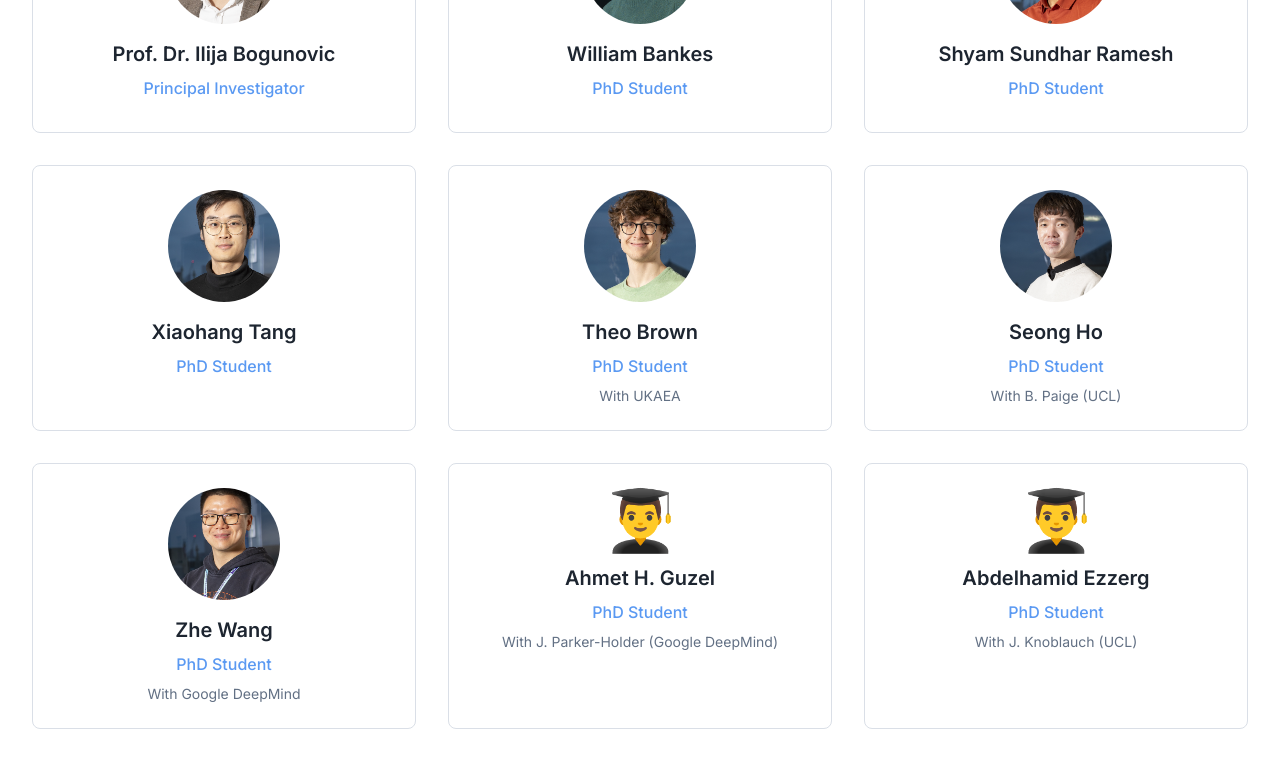
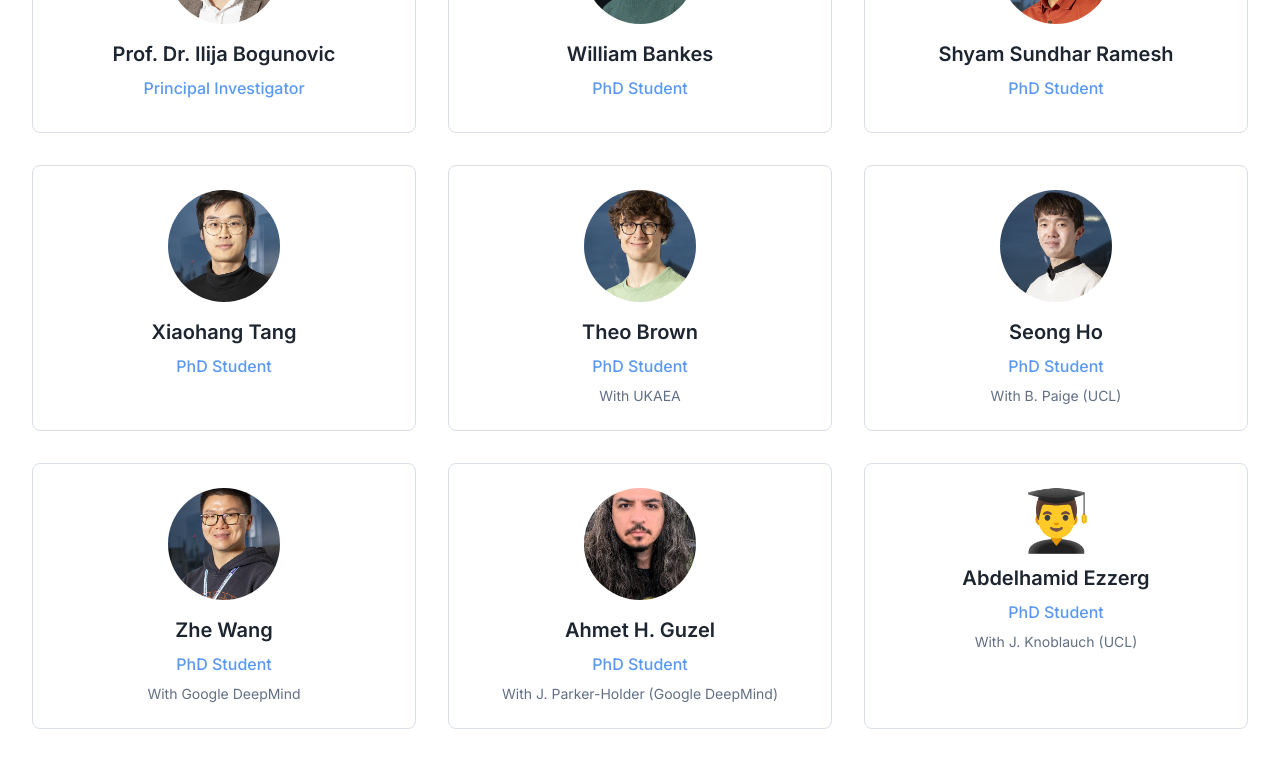
Before and after one commit to ilijabogunovic/rhine-ai, a React (Vite) app: page /team in a window 1280 px wide. Shown: the part 385-1144 px from the top of the page. Built offline with nearby package versions, Linux system fonts and the light colour scheme.

Commit message:
Add Ahmet to team
Added Ahmet's professional photo to his team profile.

```diff
--- a/src/pages/Team.tsx
+++ b/src/pages/Team.tsx
@@ -56,7 +56,7 @@ const teamMembers = [
     role: "PhD Student",
     expertise: "",
     bio: "With J. Parker-Holder (Google DeepMind)",
-    image: "👨‍🎓"
+    image: "/lovable-uploads/de78cc23-d7f1-4a57-be78-b0479e0e03c6.png"
   },
   {
     name: "Abdelhamid Ezzerg",
```
Also changed, not shown: public/lovable-uploads/de78cc23-d7f1-4a57-be78-b0479e0e03c6.png (added).
